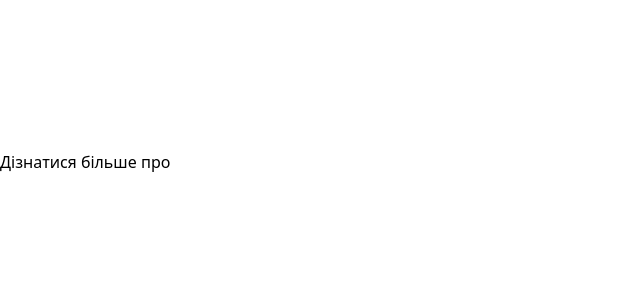
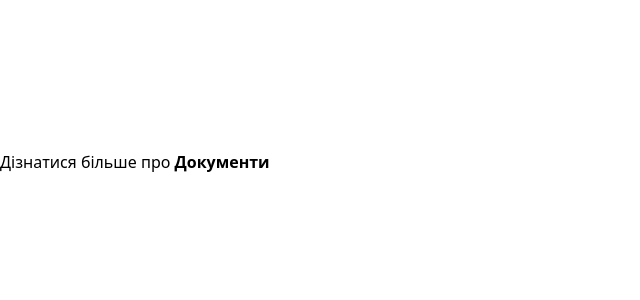
Before and after one commit to ZAKHAROV-Artem/3d-sphere, a React (Vite) app: page / in a window 1280 px wide. Shown: the top 300 px of the page, without its empty margins (0-640 px from the left). Built offline with nearby package versions, Linux system fonts and the light colour scheme; no server answers.

Commit message:
feat: fixed floating block, bg, tone mapping

```diff
--- a/src/components/floating-block.jsx
+++ b/src/components/floating-block.jsx
@@ -1,39 +1,15 @@
-import { useShallow } from "zustand/react/shallow";
-import { useSelectedServicePopup } from "../store/use-selected-service-popup";
+import { useSelectedService } from "../store/use-selected-service";
 import { cn } from "../lib/utils";
-import { useEffect } from "react";
-import { RESET_DURATION, SHOW_DURATION } from "../lib/constants";
 
 export default function FloatingBlock() {
-  const { service, visible, setVisible, setSelectedService } =
-    useSelectedServicePopup(
-      useShallow((state) => ({
-        service: state.selectedService,
-        visible: state.visible,
-        setVisible: state.setVisible,
-        setSelectedService: state.setSelectedService,
-      })),
-    );
+  const service = useSelectedService((state) => state.selectedService);
 
-  useEffect(() => {
-    if (service.text) {
-      setVisible(true);
-      const timer = setTimeout(() => {
-        setVisible(false);
-        setTimeout(() => {
-          setSelectedService({ text: "", url: "" });
-        }, RESET_DURATION);
-      }, SHOW_DURATION);
-      return () => clearTimeout(timer);
-    }
-  }, [service, setVisible, setSelectedService]);
   return (
     <a
       href={service.url}
       target="_blank"
       className={cn(
-        "fixed -top-14 left-3 right-3 cursor-pointer select-none rounded-md bg-blue-500 p-3 text-center text-white opacity-0 duration-500 sm:left-1/2 sm:w-fit sm:-translate-x-1/2 ",
-        { "opacity-1 top-3": visible },
+        "fixed left-3 right-3 top-3 cursor-pointer select-none rounded-md bg-blue-500 p-3 text-center text-white duration-500 sm:left-1/2 sm:w-fit sm:-translate-x-1/2 ",
       )}
     >
       Дізнатися більше про <b>{service.text}</b>
--- a/src/components/service-item.jsx
+++ b/src/components/service-item.jsx
@@ -1,20 +1,28 @@
-import { Billboard, Text } from "@react-three/drei";
-import { useSelectedServicePopup } from "../store/use-selected-service-popup";
+import { Billboard, Plane, Text } from "@react-three/drei";
 
-export default function ServiceItem({ text, url, position, isTitle = false }) {
-  const setSelectedService = useSelectedServicePopup(
-    (state) => state.setSelectedService,
-  );
+export default function ServiceItem({ text, position, isTitle = false }) {
+  const fontSize = isTitle ? 0.03 : 0.02;
+  const lines = text.split("\n");
+
+  const textWidth =
+    Math.max(...lines.map((line) => line.length)) * fontSize * 0.7; // Adjust the multiplier as needed
+  const textHeight = lines.length * fontSize * 1.2; // Adjust the multiplier as needed
+
   return (
-    <Billboard
-      position={position}
-      onClick={() => setSelectedService({ text, url })}
-    >
+    <Billboard position={position}>
+      <Plane args={[textWidth, textHeight]} position={[0, 0, 0.02]}>
+        <meshBasicMaterial
+          toneMapped={false}
+          color={{ r: 255, g: 255, b: 255 }}
+        />
+      </Plane>
+
       <Text
-        fontSize={isTitle ? 0.03 : 0.02}
+        fontSize={fontSize}
         color="black"
         textAlign="center"
         anchorX="center"
+        position={[0, 0, 0.02]}
         anchorY="middle"
       >
         {text}
--- a/src/components/sphere.jsx
+++ b/src/components/sphere.jsx
@@ -13,6 +13,8 @@ import { categories } from "../lib/data";
 import { Line, QuadraticBezierLine, useTexture } from "@react-three/drei";
 import { SPHERE_RADIUS } from "../lib/constants";
 import * as THREE from "three";
+import { useSelectedService } from "../store/use-selected-service";
+import { useShallow } from "zustand/react/shallow";
 
 export default function Sphere() {
   const texture = useTexture("/texture.jpg", (texture) => {
@@ -20,6 +22,12 @@ export default function Sphere() {
     texture.wrapT = THREE.RepeatWrapping;
     texture.offset.setX(0.05);
   });
+  const { selectedService, setSelectedService } = useSelectedService(
+    useShallow((state) => ({
+      selectedService: state.selectedService,
+      setSelectedService: state.setSelectedService,
+    })),
+  );
   const [isSphereMoving, setIsSphereMoving] = useState(false);
   const sphereRef = useRef();
   const { viewport } = useThree();
@@ -29,7 +37,9 @@ export default function Sphere() {
         camera,
         categories,
       );
-
+      if (closestItem.text !== selectedService.text) {
+        setSelectedService(closestItem);
+      }
       const targetPos = getCameraTargetPositionAfterRotation(
         closestItem.position,
         closestItemCategoryGroupIndex,
@@ -54,7 +64,7 @@ export default function Sphere() {
       scale={viewport.width < 4 ? 0.8 : 0.9}
     >
       <sphereGeometry args={[SPHERE_RADIUS, 50, 50]} />
-      <meshStandardMaterial map={texture} />
+      <meshStandardMaterial map={texture} toneMapped={false} />
       {categories.map((categoryItems, categoryI) => (
         <group
           rotation-y={THREE.MathUtils.degToRad(72 * categoryI)}
--- a/src/lib/utils.js
+++ b/src/lib/utils.js
@@ -89,6 +89,6 @@ export function calculateControlPoint(start, end) {
   const offsetVec = midVec
     .clone()
     .normalize()
-    .multiplyScalar(SPHERE_RADIUS * 1.15);
+    .multiplyScalar(SPHERE_RADIUS * 1.135);
   return offsetVec.toArray();
 }
--- a/src/store/use-selected-service-popup.js
+++ /dev/null
@@ -1,11 +0,0 @@
-import { create } from "zustand";
-import { immer } from "zustand/middleware/immer";
-
-export const useSelectedServicePopup = create(
-  immer((set) => ({
-    visible: false,
-    setVisible: (visible) => set({ visible }),
-    selectedService: { text: "", url: "" },
-    setSelectedService: (service) => set({ selectedService: service }),
-  })),
-);
--- /dev/null
+++ b/src/store/use-selected-service.js
@@ -0,0 +1,17 @@
+import { create } from "zustand";
+import { immer } from "zustand/middleware/immer";
+import { getCoordinates } from "../lib/utils";
+
+export const useSelectedService = create(
+  immer((set) => ({
+    visible: false,
+    setVisible: (visible) => set({ visible }),
+    selectedService: {
+      isTitle: true,
+      text: "Документи",
+      position: getCoordinates(0, 0),
+      url: "https://zahist.ua/ourServices.html",
+    },
+    setSelectedService: (service) => set({ selectedService: service }),
+  })),
+);
```
